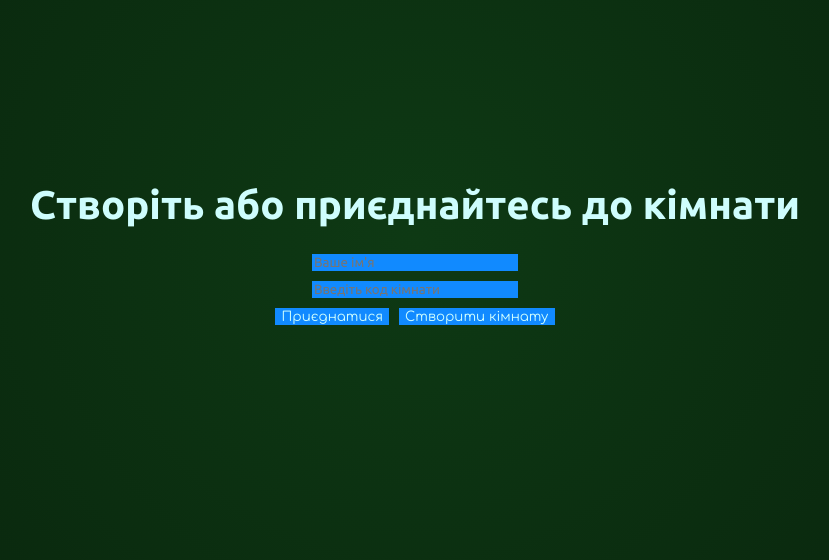
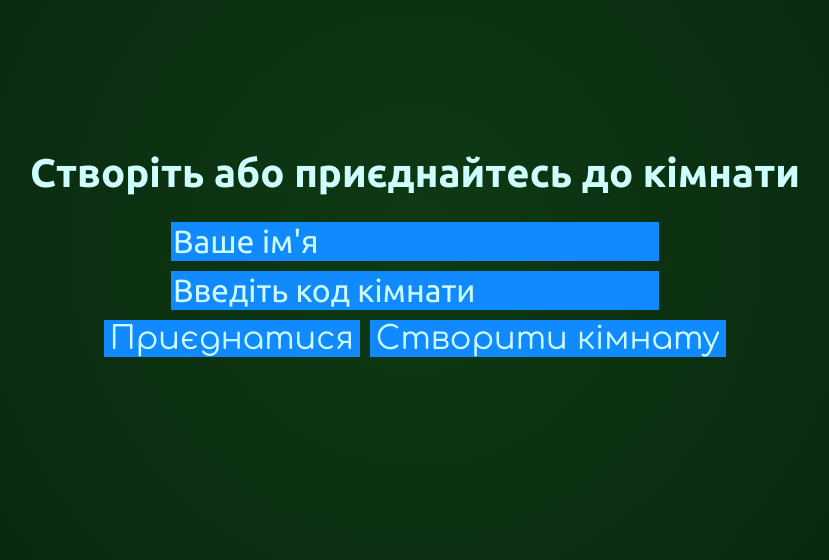
Before and after one commit to Alex3336/Black-jack-game-pz-25-1, a React (Create React App) app: page / in a window 1280 px wide. Shown: the part 160-720 px from the top of the page, without its empty margins (225-1054 px from the left). Built offline with nearby package versions, Linux system fonts and the light colour scheme.

Commit message:
ultra mega super duper last

```diff
--- a/src/join_room.tsx
+++ b/src/join_room.tsx
@@ -153,14 +153,16 @@ export default function JoinMenu() {
 			) : (
 				<div className="join-menu__form">
 					<input
-						className="join-menu__input"
+						className="join-menu"
+						id="__input"
 						type="text"
 						value={playerName}
 						onChange={(e) => setPlayerName(e.target.value)}
 						placeholder="Ваше ім'я"
 					/>
 					<input
-						className="join-menu__input"
+						className="join-menu"
+						id="__input"
 						type="text"
 						value={roomCode}
 						onChange={handleChange}
--- a/src/sass/components/_App.scss
+++ b/src/sass/components/_App.scss
@@ -14,5 +14,5 @@
 	padding: 0;
 	box-sizing: border-box;
 	overflow-x: hidden;
-	font-size: 16px; // Базовий розмір для rem
+	font-size: 16px;
 }
--- a/src/sass/components/_join_room.scss
+++ b/src/sass/components/_join_room.scss
@@ -18,11 +18,15 @@
 		align-items: center;
 		gap: 10px;
 	}
-	&__input {
+	&#__input {
 		@include font-ubuntu;
+		font-size: 2rem;
 		color: $text-color;
 		border: none;
 		background-color: $input-color;
+		&::placeholder {
+			color: $text-color;
+		}
 	}
 	&__actions {
 		display: flex;
@@ -32,6 +36,7 @@
 		@include font-comfortaa;
 		color: $text-color;
 		border: none;
+		font-size: 2rem;
 		cursor: pointer;
 		&--start {
 			background-color: $win-color;
@@ -46,8 +51,12 @@
 	&__status {
 		@include font-ubuntu(500);
 		color: $text-color;
+		font-size: 2rem;
 	}
 	&__code {
+		@include font-ubuntu(500);
+		font-size: 2rem;
+		color: $text-color;
 		span {
 			@include font-ubuntu(700);
 			color: $text-color;
```
Also changed, not shown: 11 other files (tests, documents, lock files or other folders).
